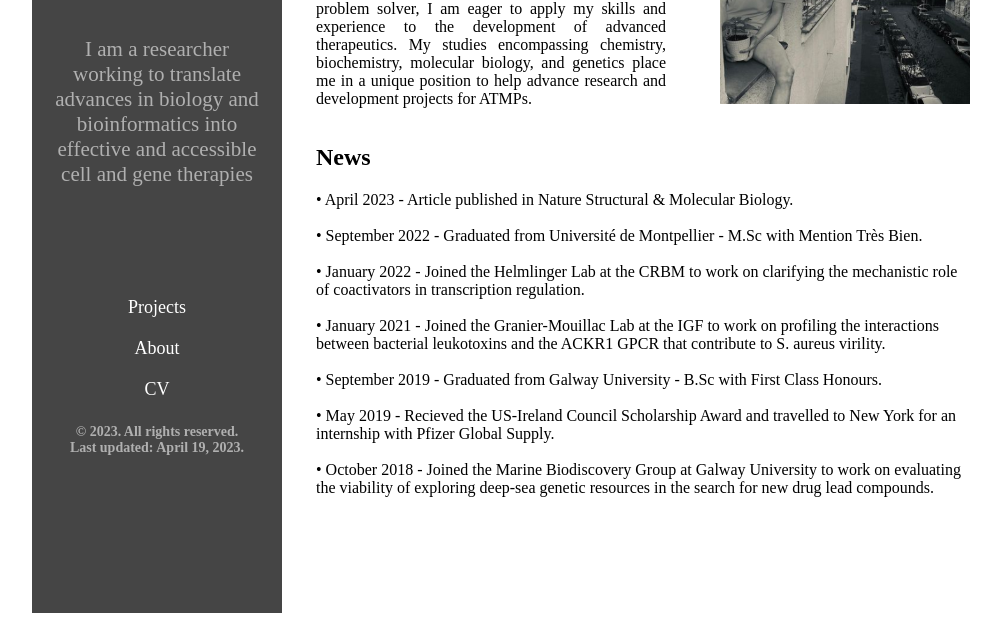
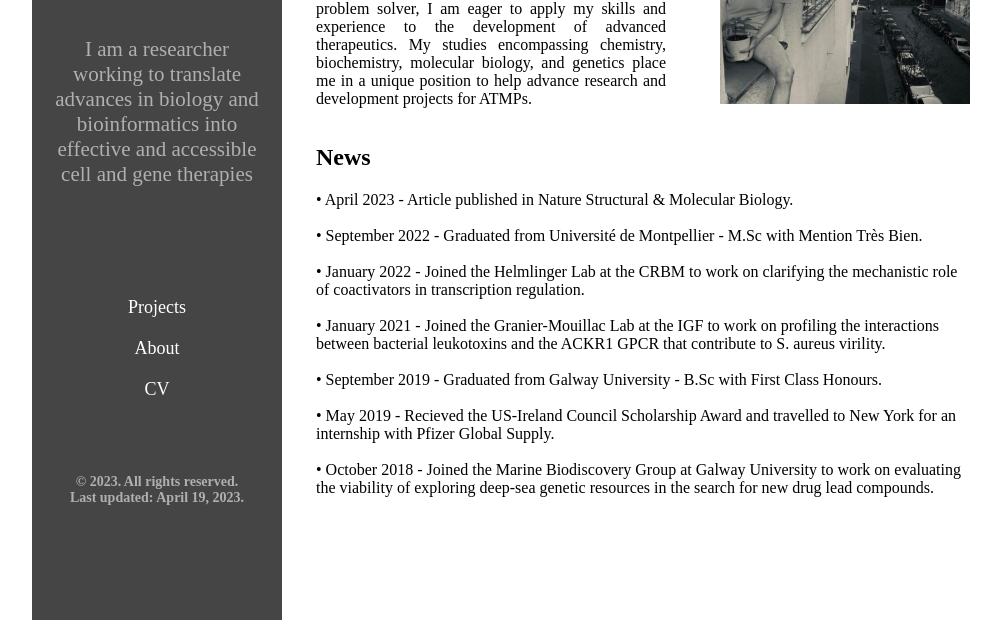
Before and after one commit to c-mckeon/c-mckeon.github.io, a plain HTML site: page index.html in a window 1280 px wide. Shown: the part 237-857 px from the top of the page, without its empty margins (148-1149 px from the left). Drawn offline with Linux system fonts and the light colour scheme.

Commit message:
Update style.css

```diff
--- a/style.css
+++ b/style.css
@@ -73,8 +73,13 @@ body {
                 color: #000;
               }
 
-              .navbar h3 { font-size: 14px;   padding top: 50px;    color: #b0b0b0;    text-align: center;
+              .navbar h3 {
+                font-size: 14px;
+                padding-top: 50px;
+                color: #b0b0b0;
+                text-align: center;
                         }
+
 
 
 
```
